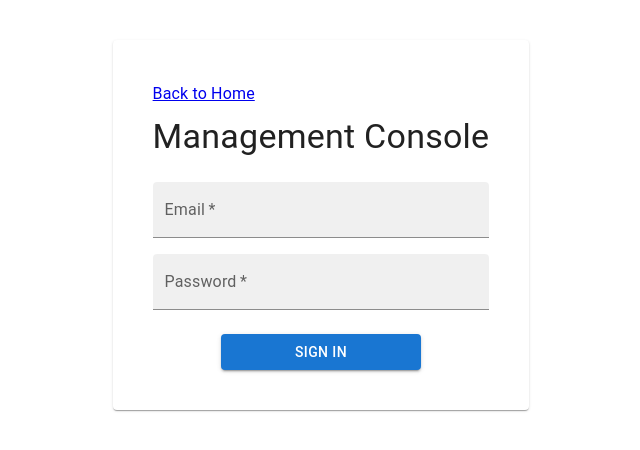
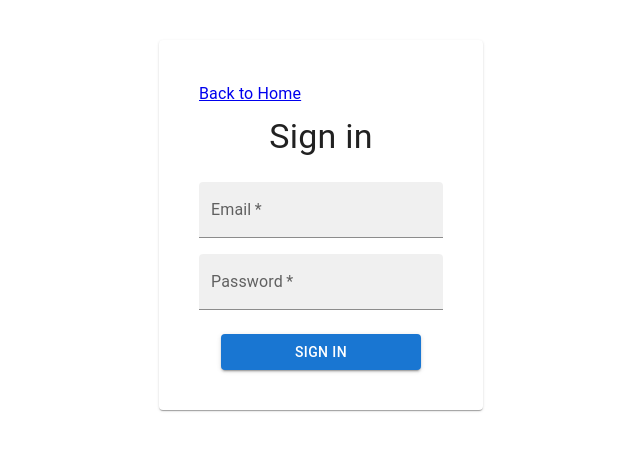
Before and after one commit to ig-freetech/terakoya_web, a Next.js app in the folder next-app/: page /signin in a window 1280 px wide. Shown: the top 450 px of the page, without its empty margins (319-959 px from the left). Built offline with nearby package versions, Linux system fonts and the light colour scheme.

Commit message:
Organize dirs

```diff
--- a/next-app/apis/(auth)/signin.ts
+++ b/next-app/apis/(auth)/signin.ts
@@ -1,11 +1,7 @@
 import axios from "axios";
 
+import { AccountRequestBody } from "@apis/(auth)/types";
 import { API_BASE_URL } from "@utils/config";
 
-export type RequestBody = {
-  email: string;
-  password: string;
-};
-
-export const signIn = (body: RequestBody) =>
+export const signIn = (body: AccountRequestBody) =>
   axios.post(API_BASE_URL + "/signin", body);
--- /dev/null
+++ b/next-app/apis/(auth)/types.ts
@@ -0,0 +1,4 @@
+export type AccountRequestBody = {
+  email: string;
+  password: string;
+};
--- a/next-app/app/signin/page.tsx
+++ b/next-app/app/(auth)/form.tsx
@@ -2,14 +2,23 @@
 
 import { Paper, Box, TextField, Typography, Button } from "@mui/material";
 import Link from "next/link";
-import React from "react";
+import React, { BaseSyntheticEvent } from "react";
+import { UseFormRegister } from "react-hook-form";
 
+import { AccountRequestBody } from "@apis/(auth)/types";
 import { Loading } from "@components/elements/loading";
 
-import { useSignIn } from "./hook";
+type FormProps = {
+  register: UseFormRegister<AccountRequestBody>;
+  isLoading: boolean;
+  onSubmit: (
+    e?: BaseSyntheticEvent<object, unknown, unknown> | undefined
+  ) => Promise<void>;
+  text: "Sign in" | "Sign up";
+};
 
-export default function Page() {
-  const { register, isLoading, onSubmit } = useSignIn();
+export default function Page(props: FormProps) {
+  const { register, isLoading, onSubmit, text } = props;
 
   return (
     // https://mui.com/system/flexbox/
@@ -27,7 +36,7 @@ export default function Page() {
           </Link>
           <Box display="flex" flexDirection="column" alignItems="center">
             <Typography variant="h4" sx={{ marginTop: 1 }}>
-              Management Console
+              {text}
             </Typography>
             {/* https://mui.com/material-ui/react-text-field/ */}
             <TextField
@@ -43,13 +52,17 @@ export default function Page() {
               {...register("password")}
               fullWidth
               required={true}
+              // Hide input text by using type="password"
+              // https://blog.hiros-dot.net/?p=11689#toc4
+              // TODO: Create a password input UI with a show/hide icon and put it in components/elements
+              // https://mui.com/material-ui/react-text-field/#input-adornments
               type="password"
               label="Password"
               variant="filled"
               sx={{ marginTop: 2 }}
             />
             {isLoading ? (
-              <Loading text="Processing sign in..." />
+              <Loading text={`Processing ${text}...`} />
             ) : (
               <Button
                 type="submit"
@@ -57,7 +70,7 @@ export default function Page() {
                 sx={{ width: "200px", marginTop: 3 }}
                 onClick={onSubmit}
               >
-                Sign in
+                {text}
               </Button>
             )}
           </Box>
--- a/next-app/app/signin/hook.ts
+++ b/next-app/app/(auth)/signin/hook.ts
@@ -3,19 +3,20 @@ import { useState } from "react";
 import { useForm } from "react-hook-form";
 import { toast } from "react-hot-toast";
 
-import { RequestBody, signIn } from "@apis/(auth)/signin";
+import { signIn } from "@apis/(auth)/signin";
+import { AccountRequestBody } from "@apis/(auth)/types";
 
 export const useSignIn = () => {
   const router = useRouter();
   const [isLoading, setIsLoading] = useState(false);
-  const { register, handleSubmit } = useForm<RequestBody>({
+  const { register, handleSubmit } = useForm<AccountRequestBody>({
     defaultValues: {
       email: "",
       password: "",
     },
   });
 
-  const _onSignIn = (body: RequestBody) => {
+  const _onSignIn = (body: AccountRequestBody) => {
     setIsLoading(true);
     signIn(body)
       .then((v) => {
--- /dev/null
+++ b/next-app/app/(auth)/signin/page.tsx
@@ -0,0 +1,15 @@
+import Form from "../form";
+
+import { useSignIn } from "./hook";
+
+export default function Page() {
+  const { register, isLoading, onSubmit } = useSignIn();
+  return (
+    <Form
+      register={register}
+      isLoading={isLoading}
+      onSubmit={onSubmit}
+      text="Sign in"
+    />
+  );
+}
```
